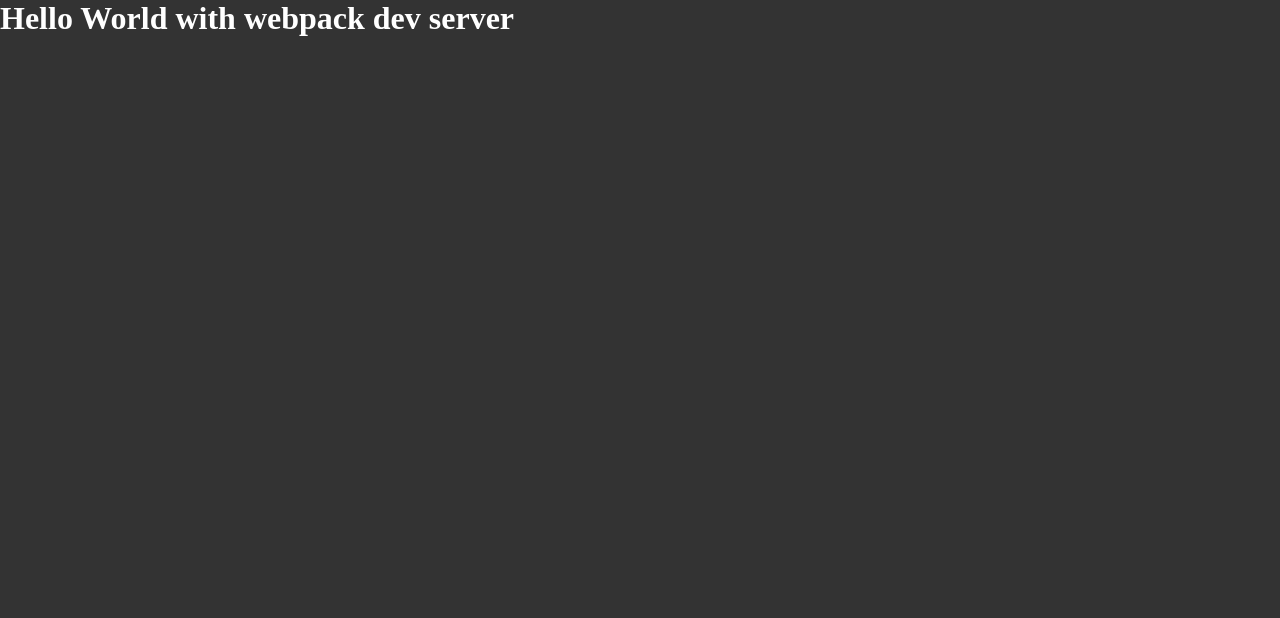
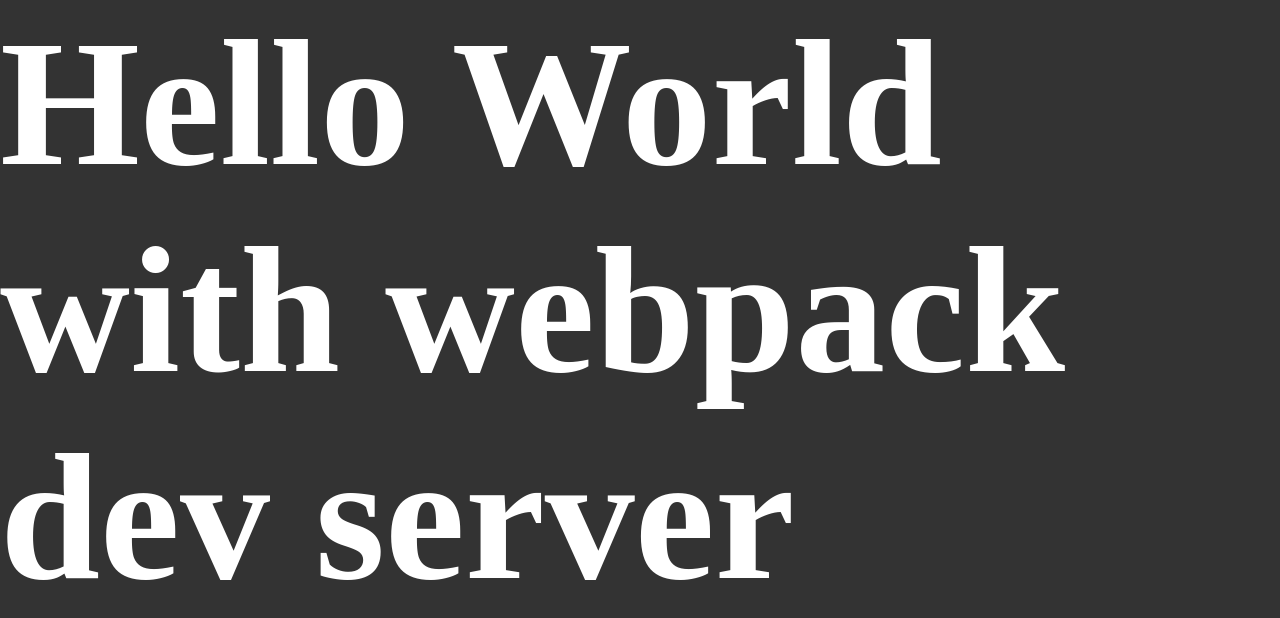
Before and after one commit to gustavonvp/01-github-explorer, a React app: page / in a window 1280 px wide. Shown: the top 618 px of the page. Built offline with nearby package versions, Linux system fonts and the light colour scheme.

Commit message:
SasS Loader and map at webpack config Closes #12

```diff
--- a/package.json
+++ b/package.json
@@ -21,6 +21,8 @@
     "cross-env": "^7.0.3",
     "css-loader": "^6.5.1",
     "html-webpack-plugin": "^5.5.0",
+    "node-sass": "^7.0.1",
+    "sass-loader": "^12.4.0",
     "style-loader": "^3.3.1",
     "webpack": "^5.66.0",
     "webpack-cli": "^4.9.1",
--- a/src/App.jsx
+++ b/src/App.jsx
@@ -1,4 +1,4 @@
-import './styles/global.css'
+import './styles/global.scss'
 
 export  function App() {
     return <h1>Hello World with webpack dev server</h1>
--- a/src/styles/global.css
+++ b/src/styles/global.scss
@@ -9,4 +9,8 @@
     background: #333;
     color: #fff;
 
+    h1 {
+        font-size:180px;
+    }
+
 }
--- a/webpack.config.js
+++ b/webpack.config.js
@@ -51,10 +51,16 @@
                     use: 'babel-loader',
 
                 },
+                // {
+                //     test: /\.css$/,
+                //     exclude: /node_modules/,
+                //     use: ['style-loader', 'css-loader'],
+
+                // },
                 {
-                    test: /\.css$/,
+                    test: /\.scss$/,
                     exclude: /node_modules/,
-                    use: ['style-loader', 'css-loader'],
+                    use: ['style-loader', 'css-loader', 'sass-loader'],
 
                 }
             ],
```
